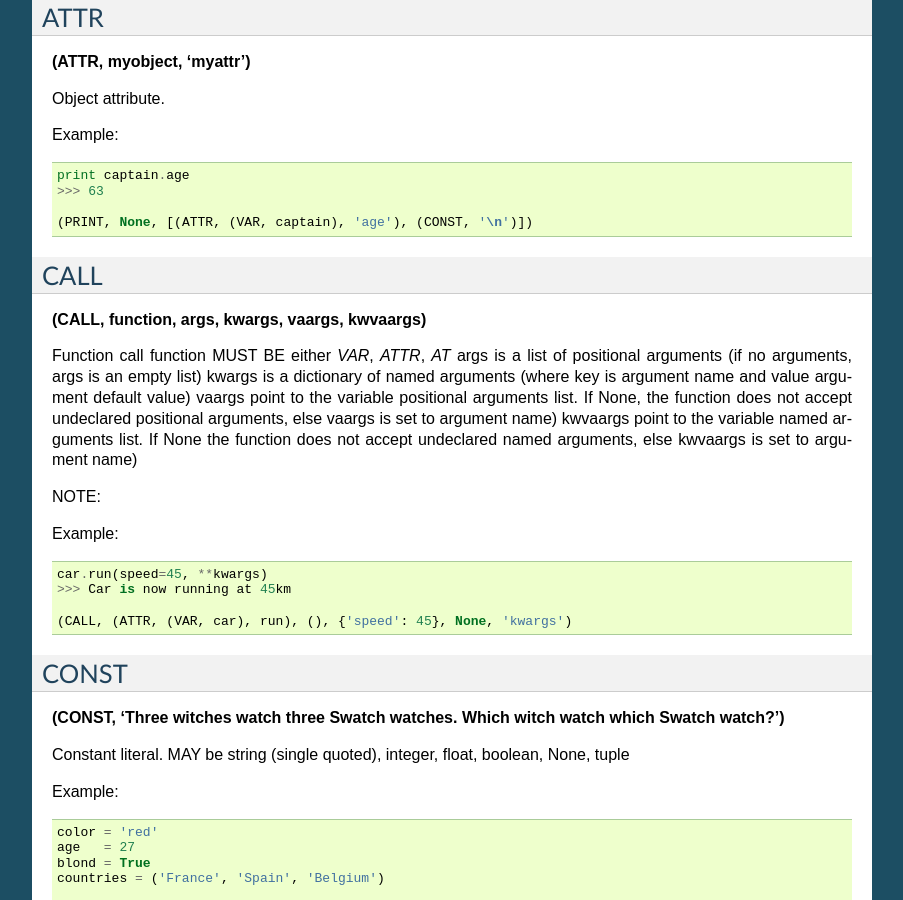
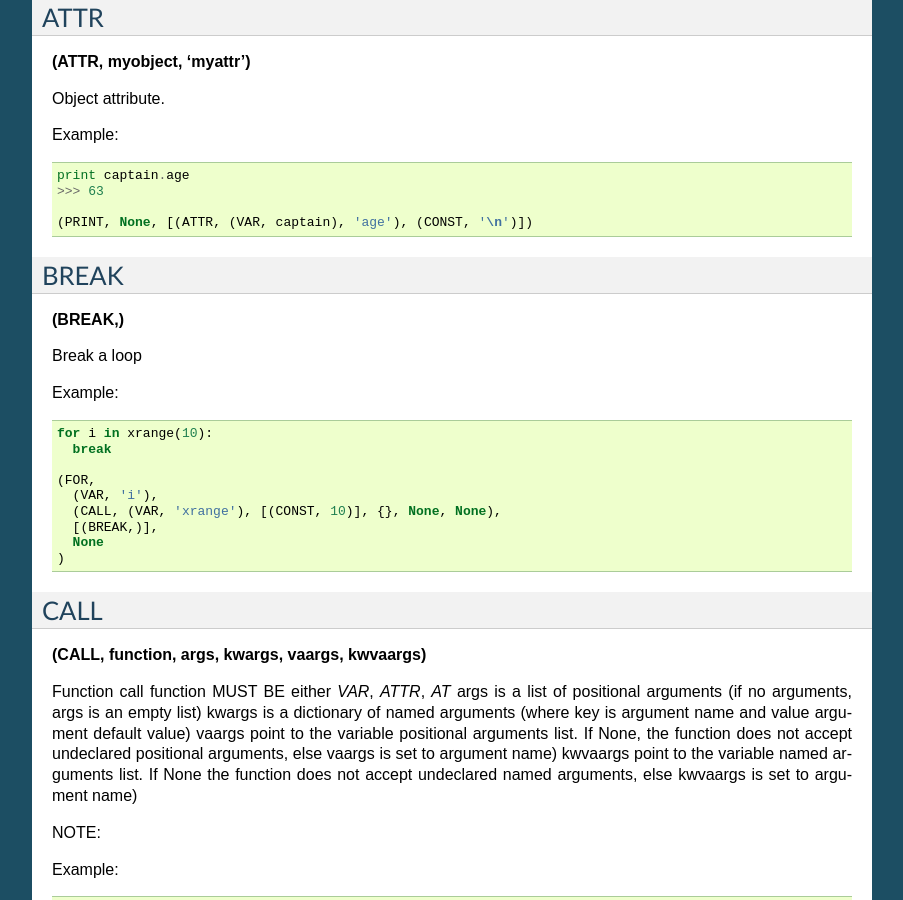
Before and after one commit to gbour/Reblok, a Sphinx documentation site: the page built from doc/sources/ast.rst, in a window 1280 px wide and 900 px high, scrolled down 1330 px. Shown: the whole window, without its empty margins (198-1101 px from the left). Built offline with Sphinx 7.4.7, drawn with Linux system fonts in a browser that asks for light colours.

Commit message:
[doc] update doc (add BREAK opcode)
git-svn-id: http://devedge.bour.cc/svn/reblok/trunk@258 ff29af12-de15-47db-b328-d843b730dfdc

```diff
--- a/doc/sources/ast.rst
+++ b/doc/sources/ast.rst
@@ -83,6 +83,25 @@ Example::
   >>> 63
 
   (PRINT, None, [(ATTR, (VAR, captain), 'age'), (CONST, '\n')])
+
+BREAK
+.....
+**(BREAK,)**
+
+Break a loop
+
+Example::
+
+  for i in xrange(10):
+    break
+
+  (FOR,
+    (VAR, 'i'),
+    (CALL, (VAR, 'xrange'), [(CONST, 10)], {}, None, None),
+    [(BREAK,)],
+    None
+  )
+
 
 CALL
 ....
```
